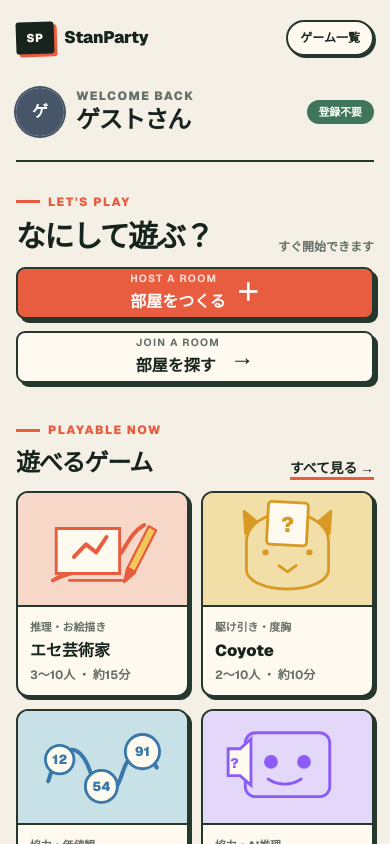
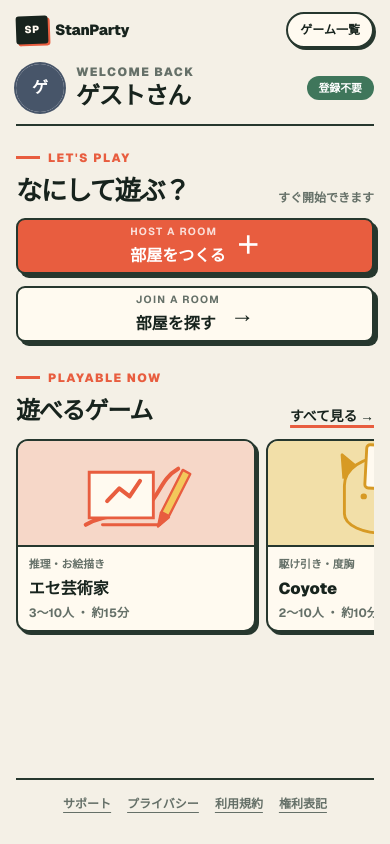
Before and after one commit to katsudontech/stanparty, a Next.js app: page /app in a window 390 px wide. Shown: the top 844 px of the page. Built offline with nearby package versions, Linux system fonts and the light colour scheme; no server answers.

Commit message:
feat: update class names for improved styling consistency across mobile pages

```diff
--- a/src/app/app/page.tsx
+++ b/src/app/app/page.tsx
@@ -11,7 +11,7 @@ export default function AppHome() {
   const { profile, loading } = useGuestAuth();
 
   return (
-    <main className="mobile-page mx-auto flex min-h-dvh w-full max-w-2xl flex-col px-4 pb-[max(2rem,env(safe-area-inset-bottom))] pt-[max(1.25rem,env(safe-area-inset-top))] sm:px-6">
+    <main className="mobile-page app-page mx-auto flex min-h-dvh w-full max-w-2xl flex-col px-4 pb-[max(2rem,env(safe-area-inset-bottom))] pt-[max(1.25rem,env(safe-area-inset-top))] sm:px-6">
       <header className="flex items-center justify-between gap-4" aria-label="アプリヘッダー">
         <Link href="/app" className="site-brand" aria-label="StanParty プレイホーム">
           <span className="site-brand__mark" aria-hidden="true">SP</span>
@@ -25,7 +25,7 @@ export default function AppHome() {
         </Link>
       </header>
 
-      <section className="mt-8 flex min-w-0 items-center gap-3 border-b-2 border-[var(--line)] pb-6" aria-labelledby="player-heading">
+      <section className="app-page__profile mt-8 flex min-w-0 items-center gap-3 border-b-2 border-[var(--line)] pb-6" aria-labelledby="player-heading">
         {loading ? (
           <span className="h-14 w-14 animate-pulse rounded-full bg-[var(--paper-deep)]" aria-label="プレイヤーを読み込み中" />
         ) : (
@@ -40,7 +40,7 @@ export default function AppHome() {
         <span className="ml-auto shrink-0 rounded-full bg-[var(--green)] px-3 py-1 text-[.68rem] font-black text-white">登録不要</span>
       </section>
 
-      <section className="mt-6" aria-labelledby="actions-heading">
+      <section className="app-page__actions mt-6" aria-labelledby="actions-heading">
         <div className="mb-3 flex min-w-0 flex-wrap items-end justify-between gap-x-3 gap-y-2">
           <div>
             <p className="section-kicker">Let&apos;s play</p>
@@ -60,7 +60,7 @@ export default function AppHome() {
         </div>
       </section>
 
-      <section className="mt-8" aria-labelledby="games-heading">
+      <section className="app-page__games mt-8" aria-labelledby="games-heading">
         <div className="mb-3 flex items-end justify-between gap-3">
           <div>
             <p className="section-kicker">Playable now</p>
@@ -68,12 +68,12 @@ export default function AppHome() {
           </div>
           <Link href="/games" className="text-link shrink-0 text-sm">すべて見る →</Link>
         </div>
-        <div className="grid grid-cols-2 gap-3">
+        <div className="app-page__game-rail grid grid-cols-2 gap-3">
           {GAME_CATALOG.map((game) => (
             <Link
               key={game.id}
               href={`/games/${game.id}`}
-              className="group overflow-hidden rounded-xl border-2 border-[var(--line)] bg-[var(--surface)] shadow-[3px_3px_0_var(--line)] transition-transform hover:-translate-y-0.5"
+              className="app-page__game-card group overflow-hidden rounded-xl border-2 border-[var(--line)] bg-[var(--surface)] shadow-[3px_3px_0_var(--line)] transition-transform hover:-translate-y-0.5"
               style={{ '--game-accent': game.accent, '--game-soft': game.softColor } as CSSProperties}
             >
               <div className="flex h-28 items-center justify-center bg-[var(--game-soft)] px-4 text-[var(--game-accent)] sm:h-32">
--- a/src/app/create_room/page.tsx
+++ b/src/app/create_room/page.tsx
@@ -86,9 +86,9 @@ export default function CreateRoomPage() {
     }
 
     return (
-        <div className="site-shell mobile-page">
+        <div className="site-shell mobile-page mobile-page--finite">
             <SiteHeader compact />
-            <main className="site-container grid min-w-0 gap-12 py-10 sm:py-12 lg:grid-cols-[.8fr_1.2fr] lg:py-16">
+            <main className="site-container mobile-page__main grid min-w-0 gap-12 py-10 sm:py-12 lg:grid-cols-[.8fr_1.2fr] lg:py-16">
                 <div className="lg:pt-8">
                     <p className="section-kicker">Create a room</p>
                     <h1 className="mt-4 text-[clamp(3rem,7vw,5.2rem)] font-black leading-[.95] tracking-[-.07em]">まずは、<br />遊ぶ場所をつくる。</h1>
@@ -100,7 +100,7 @@ export default function CreateRoomPage() {
                     </ol>
                 </div>
 
-                <div className="paper-card mx-auto w-full min-w-0 max-w-xl p-5 sm:p-9">
+                <div className="paper-card mobile-page__panel mx-auto w-full min-w-0 max-w-xl p-5 sm:p-9">
                     <div className="mb-7 border-b-2 border-[var(--line)] pb-5">
                         <p className="text-xs font-black tracking-[.13em] text-[var(--orange)]">ROOM TICKET</p>
                         <h2 className="mt-2 text-3xl font-black tracking-[-.05em]">部屋の設定</h2>
--- a/src/app/theme.css
+++ b/src/app/theme.css
@@ -298,6 +298,173 @@ button, input, select, textarea { font: inherit; }
   padding-bottom: max(.5rem, env(safe-area-inset-bottom));
 }
 
+/* Phone layouts keep the primary action close to the fold while allowing the
+   document to grow naturally when a room, result, or ruleset has more data. */
+@media (max-width: 639px) {
+  .mobile-page .site-container,
+  .mobile-page .site-header {
+    width: min(1120px, calc(100% - 24px));
+  }
+
+  .mobile-page .site-header {
+    min-height: 64px;
+    gap: 10px;
+  }
+
+  .mobile-page .site-header--compact { min-height: 60px; }
+
+  :is(.mobile-page, .party-game) .site-brand {
+    flex: 0 0 auto;
+    gap: 7px;
+    font-size: .92rem;
+  }
+
+  :is(.mobile-page, .party-game) .site-brand__mark {
+    width: 32px;
+    height: 28px;
+    font-size: .64rem;
+    box-shadow: 2px 2px 0 var(--orange);
+  }
+
+  .mobile-page .site-nav {
+    min-width: 0;
+    gap: 11px;
+    overflow-x: auto;
+    scrollbar-width: none;
+  }
+
+  .mobile-page .site-nav::-webkit-scrollbar { display: none; }
+  .mobile-page .site-nav a { flex: 0 0 auto; font-size: .7rem; text-underline-offset: 3px; }
+
+  :is(.mobile-page, .party-game) .button-primary,
+  :is(.mobile-page, .party-game) .button-secondary {
+    min-height: 48px;
+    padding-inline: 16px;
+  }
+
+  .app-page {
+    padding-top: max(.75rem, env(safe-area-inset-top));
+  }
+
+  .app-page__profile { margin-top: 1rem; padding-bottom: .75rem; }
+  .app-page__actions { margin-top: 1rem; }
+  .app-page__games { margin-top: 1.25rem; }
+  .app-page__actions h2 { font-size: 1.65rem; }
+  .app-page__actions .button-primary,
+  .app-page__actions .button-secondary { min-height: 56px; }
+  .app-page__game-rail { display: flex; gap: .6rem; overflow-x: auto; overscroll-behavior-x: contain; padding: 0 .15rem .5rem; scroll-snap-type: x proximity; scrollbar-width: none; }
+  .app-page__game-rail::-webkit-scrollbar { display: none; }
+  .app-page__game-card { flex: 0 0 min(72vw, 15rem); scroll-snap-align: start; }
+  .app-page__game-card > div:first-child { height: 6.5rem; }
+  .app-page__game-card > div:last-child { padding: .6rem .65rem; }
+  .app-page > nav { padding-top: 1rem; }
+
+  .mobile-page--finite .mobile-page__main {
+    row-gap: 1.25rem;
+    padding-block: clamp(1rem, 3dvh, 1.75rem);
+  }
+
+  /* The explanatory column stays present, but gives the form the priority on
+     short screens. The existing desktop grid and copy remain unchanged. */
+  .mobile-page--finite .mobile-page__main > div:first-child h1 {
+    margin-top: .65rem;
+    font-size: clamp(2.35rem, 11vw, 3.35rem);
+  }
+
+  .mobile-page--finite .mobile-page__main > div:first-child > p:not(.section-kicker) {
+    margin-top: .9rem;
+    max-width: 34rem;
+    font-size: .86rem;
+    line-height: 1.6;
+  }
+
+  .mobile-page__panel {
+    padding: 1rem;
+    box-shadow: 3px 3px 0 var(--line);
+  }
+
+  .mobile-page__panel > div:first-child {
+    margin-bottom: 1rem;
+    padding-bottom: .75rem;
+  }
+
+  .mobile-page__panel > div:first-child h2 { font-size: 1.55rem; }
+  .mobile-page__panel form { gap: 1rem; }
+  .mobile-page__panel .mb-7 { margin-bottom: 1rem; }
+  .mobile-page__panel .mb-6 { margin-bottom: 1rem; }
+
+  .mobile-page--finite .waiting-room__panel {
+    padding: 1rem;
+    box-shadow: 3px 3px 0 var(--line);
+  }
+
+  .mobile-page--finite .waiting-room__panel + .waiting-room__panel { margin-top: 0; }
+  .mobile-page--finite .waiting-room__panel .mb-5 { margin-bottom: .75rem; }
+  .mobile-page--finite .waiting-room__panel .mt-6 { margin-top: 1rem; }
+
+  .waiting-room__invite-actions { display: grid; grid-template-columns: repeat(2, minmax(0, 1fr)); gap: .5rem; }
+  .waiting-room__invite-actions .button-secondary { min-width: 0; gap: .4rem; padding-inline: .5rem; font-size: .75rem; }
+  .waiting-room__players { display: flex; gap: .5rem; overflow-x: auto; overscroll-behavior-x: contain; padding-bottom: .25rem; scroll-snap-type: x proximity; scrollbar-width: none; }
+  .waiting-room__players::-webkit-scrollbar { display: none; }
+  .waiting-room__players > li { flex: 0 0 min(76vw, 17rem); margin-block-start: 0; border: 2px solid #c8c6b9; background: var(--surface); padding: .5rem; scroll-snap-align: start; }
+
+  .party-game {
+    min-height: 100dvh;
+    padding: .5rem .5rem max(.5rem, env(safe-area-inset-bottom));
+  }
+
+  .party-game > div > header {
+    margin-bottom: .5rem;
+    padding-bottom: .5rem;
+  }
+
+  .party-game > div > section[aria-label="参加プレイヤー"] {
+    margin-bottom: .6rem;
+    padding-block: .5rem;
+  }
+
+  .party-game > div > section[aria-label="参加プレイヤー"] > div {
+    gap: .35rem;
+    padding-bottom: 0;
+  }
+
+  .party-game > div > section[aria-label="参加プレイヤー"] > div > div {
+    padding: .35rem .5rem;
+    gap: .35rem;
+  }
+
+  .party-game > div > section[aria-label="参加プレイヤー"] span { font-size: .72rem; }
+
+  .party-game .paper-game {
+    padding: .6rem;
+    box-shadow: 3px 3px 0 var(--line);
+  }
+
+  .fake-artist-game .fake-artist-canvas-frame { min-height: 0; }
+  .fake-artist-game [class~="mb-8"] { margin-bottom: 1rem; }
+  .fake-artist-game [class~="space-y-4"] > :not([hidden]) ~ :not([hidden]) { margin-top: .65rem; }
+
+  .coyote-playfield { min-height: min(64dvh, 31rem); padding: .75rem; }
+  .coyote-playfield h1 { margin-bottom: .5rem; font-size: 1.4rem; }
+
+  .ito-game { min-height: calc(100dvh - 4rem); padding: .65rem; }
+  .ito-game > header { margin-bottom: 1rem; padding-bottom: .75rem; }
+  .ito-game > header h1 { font-size: 1.7rem; }
+  .ito-game main > section.space-y-6 > :not([hidden]) ~ :not([hidden]) { margin-top: 1rem; }
+}
+
+@media (max-width: 639px) and (max-height: 620px) {
+  .mobile-page .site-header { min-height: 56px; }
+  .mobile-page .site-header--compact { min-height: 54px; }
+  .mobile-page--finite .mobile-page__main { padding-block: .75rem; row-gap: .75rem; }
+  .mobile-page--finite .mobile-page__main > div:first-child h1 { font-size: 2.15rem; }
+  .mobile-page__panel { padding: .8rem; }
+  .app-page__profile { margin-top: .65rem; }
+  .app-page__actions { margin-top: .75rem; }
+  .app-page__games { margin-top: .9rem; }
+  .party-game { padding-top: .35rem; }
+}
+
 .party-game button,
 .paper-game button {
   min-height: 44px;
@@ -398,3 +565,10 @@ button, input, select, textarea { font: inherit; }
 @keyframes shimmer {
   100% { transform: translateX(100%); }
 }
+
+@media (max-width: 639px) {
+  /* AI and status-driven games use paper cards directly inside the game
+     wrapper, so give those cards the same compact rhythm as ito/fake artist. */
+  .party-game main > .paper-card { padding: .875rem; }
+  .party-game main[class~="space-y-5"] > :not([hidden]) ~ :not([hidden]) { margin-top: .75rem; }
+}
--- a/src/components/shared/JoinRoomScreen.tsx
+++ b/src/components/shared/JoinRoomScreen.tsx
@@ -65,10 +65,10 @@ export function JoinRoomScreen({ roomId, onJoined }: JoinRoomScreenProps) {
     };
 
     return (
-        <div className="site-shell mobile-page">
+        <div className="site-shell mobile-page mobile-page--finite">
             <SiteHeader compact />
-            <main className="site-container grid min-h-[calc(100dvh-72px)] place-items-center py-8 sm:py-12">
-            <div className="paper-card w-full min-w-0 max-w-md p-5 text-center sm:p-9">
+            <main className="site-container mobile-page__main grid min-h-[calc(100dvh-72px)] place-items-center py-8 sm:py-12">
+            <div className="paper-card mobile-page__panel w-full min-w-0 max-w-md p-5 text-center sm:p-9">
                 <p className="section-kicker">Invitation</p>
                 <h2 className="mb-3 mt-3 text-3xl font-black tracking-[-.05em]">ルームに参加</h2>
                 <p className="mb-7 text-sm leading-6 text-[var(--muted)]">表示する名前とアイコンを確認してください。</p>
--- a/src/games/core/GameWrapper.tsx
+++ b/src/games/core/GameWrapper.tsx
@@ -13,7 +13,7 @@ interface GameWrapperProps {
 
 export function GameWrapper({ children, players, myUserId, showPlayerBar = true }: GameWrapperProps) {
   return (
-    <div className="party-game min-h-screen overflow-x-hidden bg-[var(--paper)] p-2 text-[var(--ink)] sm:p-4">
+    <div className="party-game min-h-screen overflow-x-clip bg-[var(--paper)] p-2 text-[var(--ink)] sm:p-4">
       <div className="mx-auto w-full max-w-6xl">
         <header className="mb-3 flex items-center border-b-2 border-[var(--line)] px-1 pb-3 sm:mb-5 sm:pb-4">
           <div className="flex items-center gap-2 sm:gap-3">
```
Also changed, not shown: src/components/shared/WaitingRoom.tsx (+6 -6 lines).
